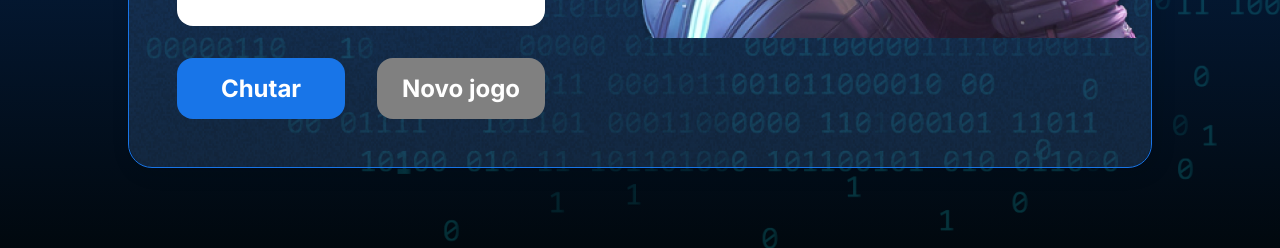
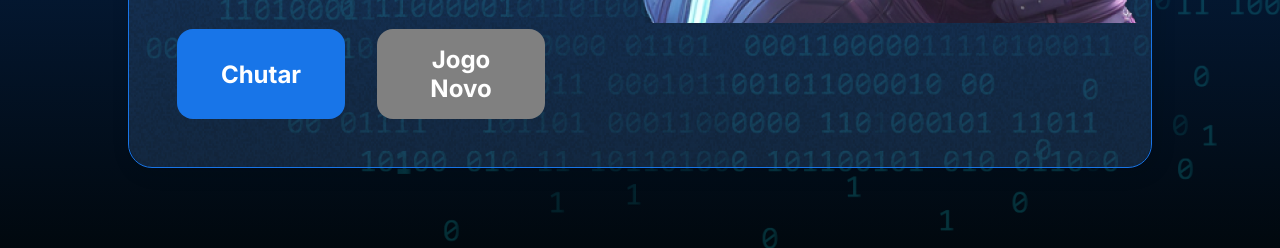
Before and after one commit to Erik7Allan/repost-jogo-do-numero-secreto, a plain HTML site: page index.html in a window 1280 px wide. Shown: the part 552-800 px from the top of the page. Drawn offline with Linux system fonts and the light colour scheme.

Commit message:
Troca do nome e gitignore

```diff
--- a/index.html
+++ b/index.html
@@ -24,7 +24,7 @@
                 <input type="number" min="1" max="50" class="container__input">
                 <div class="chute container__botoes">
                     <button onclick="verificarChute()" class="container__botao">Chutar</button>
-                    <button onclick="reiniciarJogo()" id="reiniciar" class="container__botao" disabled>Novo jogo</button>
+                    <button onclick="reiniciarJogo()" id="reiniciar" class="container__botao" disabled>Jogo Novo</button>
                 </div>
             </div>
             <img src="./img/ia.png" alt="Uma pessoa olhando para a esquerda" class="container__imagem-pessoa" />
```
Also changed, not shown: 1 other file.
